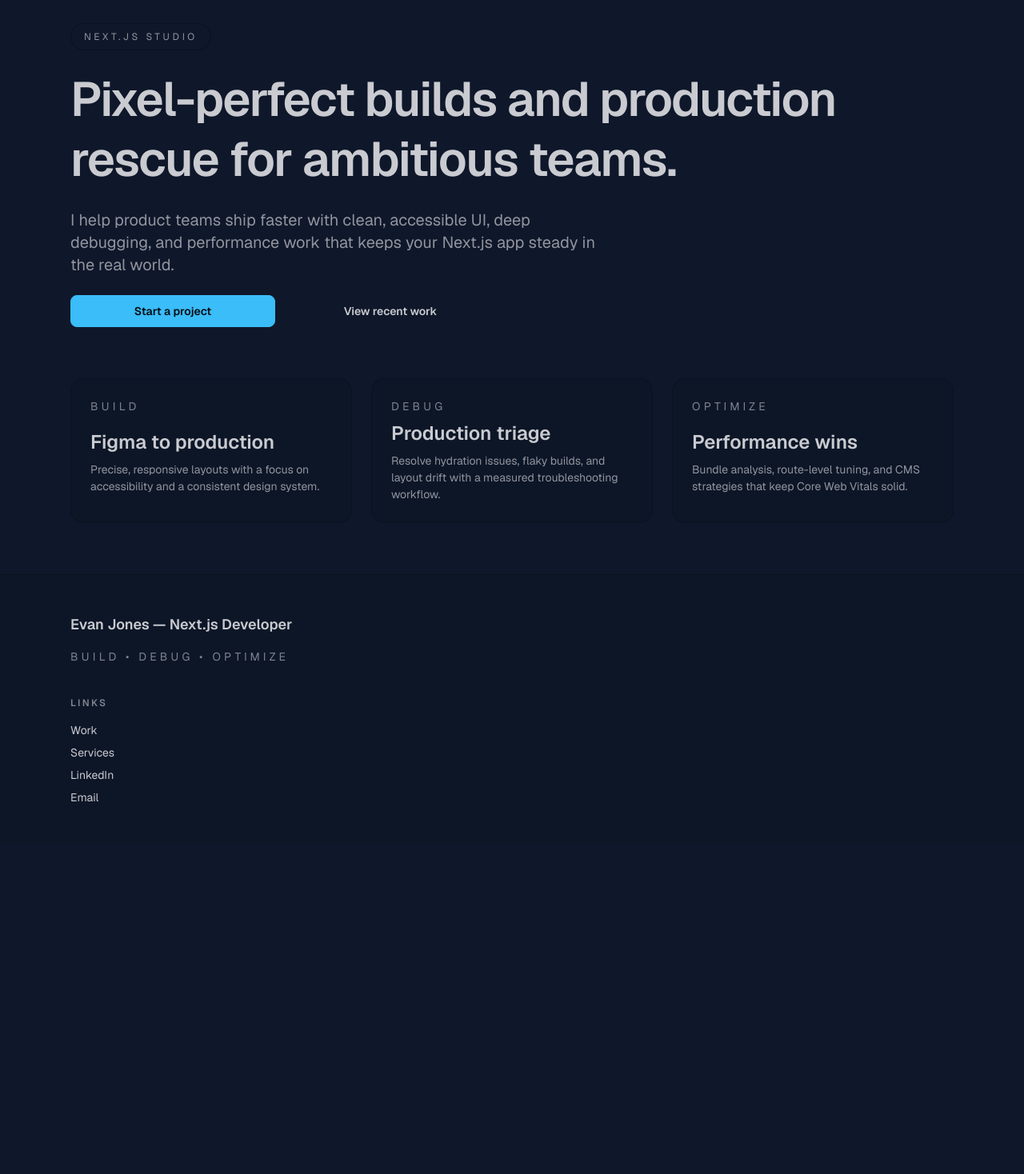
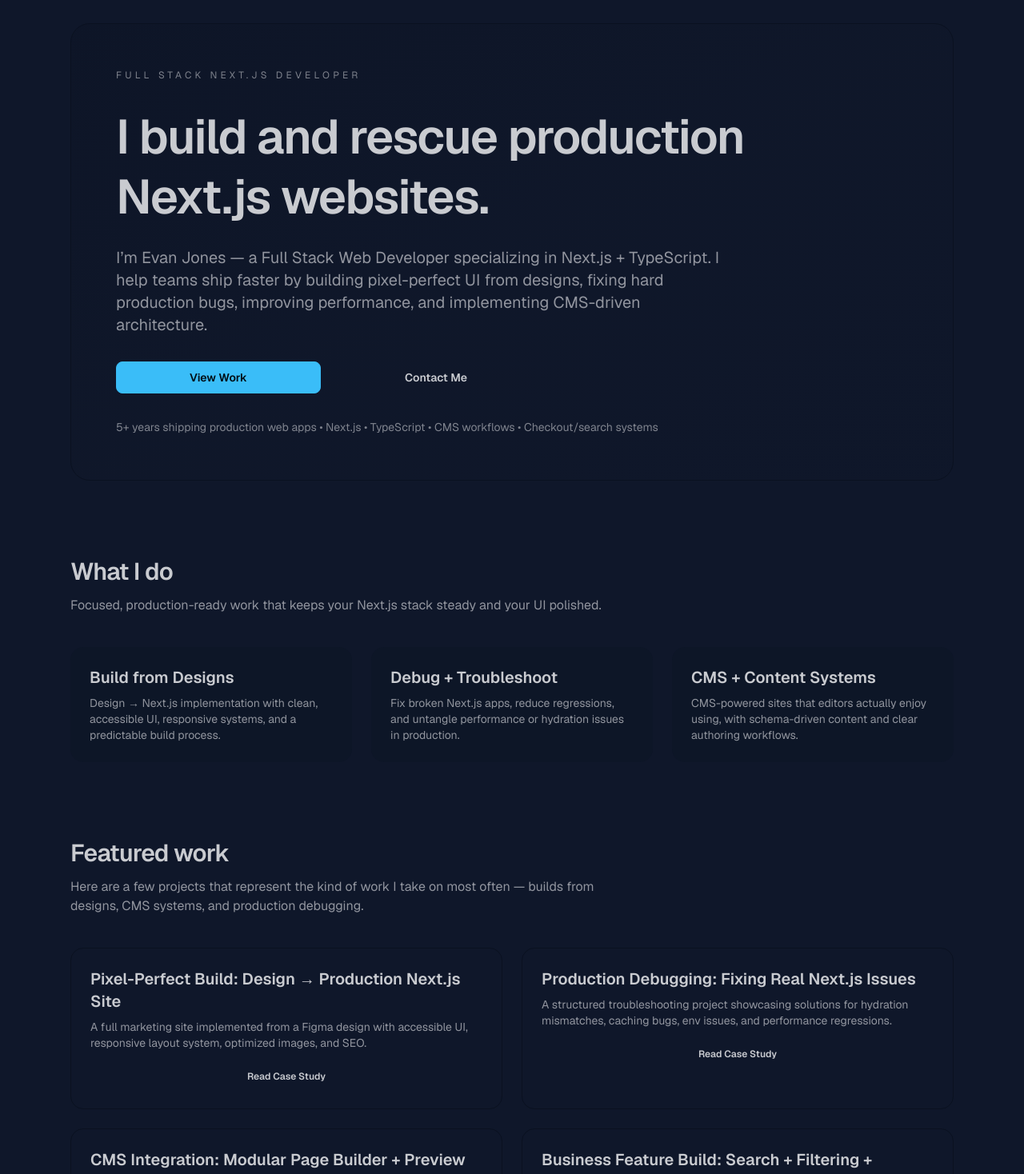
Before and after one commit to edj4960/portfolio-v5, a Next.js app: page / in a window 1280 px wide. Shown: the part 100-1568 px from the top of the page at 80% size. Before the commit the page ends 1155 px from the top, so only its background shows below. Built offline with nearby package versions, Linux system fonts and the light colour scheme.

Commit message:
Redesign homepage with comprehensive developer portfolio layout

```diff
--- a/src/app/page.tsx
+++ b/src/app/page.tsx
@@ -1,62 +1,232 @@
+import Link from "next/link";
+import Card from "@/components/Card";
+
+const techStack = [
+  "Next.js (App Router)",
+  "TypeScript",
+  "React",
+  "Node.js",
+  "CMS architecture (schema-driven content)",
+  "Stripe integrations",
+  "Search: Algolia / ElasticSearch patterns",
+  "Git workflows and modern CI pipelines",
+];
+
+const featuredWork = [
+  {
+    title: "Pixel-Perfect Build: Design → Production Next.js Site",
+    description:
+      "A full marketing site implemented from a Figma design with accessible UI, responsive layout system, optimized images, and SEO.",
+    href: "/work#pixel-perfect-build",
+  },
+  {
+    title: "Production Debugging: Fixing Real Next.js Issues",
+    description:
+      "A structured troubleshooting project showcasing solutions for hydration mismatches, caching bugs, env issues, and performance regressions.",
+    href: "/work#production-debugging",
+  },
+  {
+    title: "CMS Integration: Modular Page Builder + Preview Workflow",
+    description:
+      "CMS-driven component architecture with schema validation, preview mode, editor-friendly structure, and clean separation of client/server concerns.",
+    href: "/work#cms-integration",
+  },
+  {
+    title: "Business Feature Build: Search + Filtering + Checkout Flow",
+    description:
+      "Production-style implementation of faceted search and a clean checkout flow built with modern patterns and maintainable code structure.",
+    href: "/work#search-and-checkout",
+  },
+];
+
 export default function Home() {
   return (
-    <section className="space-y-16">
+    <div className="space-y-24">
+      <section className="rounded-3xl border border-base-300 bg-gradient-to-br from-base-200/60 via-base-100 to-base-200/10 px-8 py-14 md:px-14">
+        <div className="space-y-8">
+          <p className="text-xs uppercase tracking-[0.35em] text-base-content/60">
+            Full Stack Next.js Developer
+          </p>
           <div className="space-y-6">
-        <p className="inline-flex items-center gap-2 rounded-full border border-base-300 px-4 py-2 text-xs uppercase tracking-[0.3em] text-base-content/70">
-          Next.js Studio
+            <h1 className="text-4xl font-semibold leading-tight tracking-tight md:text-6xl">
+              I build and rescue production Next.js websites.
+            </h1>
+            <p className="max-w-3xl text-lg text-base-content/70 md:text-xl">
+              I’m Evan Jones — a Full Stack Web Developer specializing in Next.js
+              + TypeScript. I help teams ship faster by building pixel-perfect UI
+              from designs, fixing hard production bugs, improving performance,
+              and implementing CMS-driven architecture.
             </p>
-        <h1 className="text-4xl font-semibold leading-tight tracking-tight md:text-6xl">
-          Pixel-perfect builds and production rescue for ambitious teams.
-        </h1>
-        <p className="max-w-2xl text-lg text-base-content/70 md:text-xl">
-          I help product teams ship faster with clean, accessible UI, deep
-          debugging, and performance work that keeps your Next.js app steady in
-          the real world.
+          </div>
+          <div className="flex flex-wrap gap-4">
+            <Link href="/work" className="btn btn-primary btn-wide">
+              View Work
+            </Link>
+            <Link href="/contact" className="btn btn-ghost btn-wide">
+              Contact Me
+            </Link>
+          </div>
+          <p className="text-sm text-base-content/60">
+            5+ years shipping production web apps • Next.js • TypeScript • CMS
+            workflows • Checkout/search systems
           </p>
-        <div className="flex flex-wrap gap-4">
-          <button className="btn btn-primary btn-wide">Start a project</button>
-          <button className="btn btn-ghost btn-wide">View recent work</button>
         </div>
+      </section>
+
+      <section className="space-y-10">
+        <div className="space-y-3">
+          <h2 className="text-3xl font-semibold tracking-tight">
+            What I do
+          </h2>
+          <p className="max-w-2xl text-base text-base-content/70">
+            Focused, production-ready work that keeps your Next.js stack steady
+            and your UI polished.
+          </p>
         </div>
+        <div className="grid gap-6 md:grid-cols-3">
+          <Card
+            title="Build from Designs"
+            description="Design → Next.js implementation with clean, accessible UI, responsive systems, and a predictable build process."
+          />
+          <Card
+            title="Debug + Troubleshoot"
+            description="Fix broken Next.js apps, reduce regressions, and untangle performance or hydration issues in production."
+          />
+          <Card
+            title="CMS + Content Systems"
+            description="CMS-powered sites that editors actually enjoy using, with schema-driven content and clear authoring workflows."
+          />
+        </div>
+      </section>
 
-      <div className="grid gap-6 md:grid-cols-3">
-        <div className="card border border-base-300 bg-base-200/40">
-          <div className="card-body">
-            <p className="text-sm uppercase tracking-[0.3em] text-base-content/60">
-              Build
+      <section className="space-y-10">
+        <div className="space-y-3">
+          <h2 className="text-3xl font-semibold tracking-tight">
+            Featured work
+          </h2>
+          <p className="max-w-2xl text-base text-base-content/70">
+            Here are a few projects that represent the kind of work I take on
+            most often — builds from designs, CMS systems, and production
+            debugging.
           </p>
-            <h2 className="text-2xl font-semibold">Figma to production</h2>
-            <p className="text-base-content/70">
-              Precise, responsive layouts with a focus on accessibility and a
-              consistent design system.
+        </div>
+        <div className="grid gap-6 md:grid-cols-2">
+          {featuredWork.map((project) => (
+            <Card
+              key={project.title}
+              title={project.title}
+              description={project.description}
+              variant="outline"
+            >
+              <Link href={project.href} className="btn btn-ghost btn-sm">
+                Read Case Study
+              </Link>
+            </Card>
+          ))}
+        </div>
+      </section>
+
+      <section className="space-y-10">
+        <div className="space-y-3">
+          <h2 className="text-3xl font-semibold tracking-tight">
+            Tech I work with
+          </h2>
+          <p className="max-w-2xl text-base text-base-content/70">
+            Tools and patterns used across production builds, feature work, and
+            platform rescue projects.
+          </p>
+        </div>
+        <div className="flex flex-wrap gap-3">
+          {techStack.map((item) => (
+            <span key={item} className="badge badge-outline px-4 py-3">
+              {item}
+            </span>
+          ))}
+        </div>
+      </section>
+
+      <section className="space-y-10">
+        <div className="space-y-3">
+          <h2 className="text-3xl font-semibold tracking-tight">
+            What you get when you work with me
+          </h2>
+        </div>
+        <div className="grid gap-6 md:grid-cols-2">
+          <div className="rounded-2xl border border-base-300 bg-base-200/40 p-6">
+            <p className="text-base text-base-content/80">
+              A fast start: I can step into existing codebases and contribute
+              immediately
+            </p>
+          </div>
+          <div className="rounded-2xl border border-base-300 bg-base-200/40 p-6">
+            <p className="text-base text-base-content/80">
+              Strong ownership: I take unclear problems and turn them into clear
+              outcomes
+            </p>
+          </div>
+          <div className="rounded-2xl border border-base-300 bg-base-200/40 p-6">
+            <p className="text-base text-base-content/80">
+              Production thinking: I focus on maintainability, performance, and
+              real-world constraints
+            </p>
+          </div>
+          <div className="rounded-2xl border border-base-300 bg-base-200/40 p-6">
+            <p className="text-base text-base-content/80">
+              High-quality UX: clean UI, clean interactions, and attention to
+              detail
             </p>
           </div>
         </div>
-        <div className="card border border-base-300 bg-base-200/40">
-          <div className="card-body">
-            <p className="text-sm uppercase tracking-[0.3em] text-base-content/60">
-              Debug
+      </section>
+
+      <section className="space-y-10">
+        <div className="space-y-3">
+          <h2 className="text-3xl font-semibold tracking-tight">
+            Recognition &amp; feedback
+          </h2>
+        </div>
+        <div className="grid gap-6 md:grid-cols-2">
+          <div className="rounded-2xl border border-base-300 bg-base-100 p-6">
+            <p className="text-lg text-base-content/80">
+              “We can always count on Evan to get projects done on time as well
+              as finding new methods for working better.”
             </p>
-            <h2 className="text-2xl font-semibold">Production triage</h2>
-            <p className="text-base-content/70">
-              Resolve hydration issues, flaky builds, and layout drift with a
-              measured troubleshooting workflow.
+            <p className="mt-6 text-xs uppercase tracking-[0.3em] text-base-content/60">
+              Former collaborator
+            </p>
+          </div>
+          <div className="rounded-2xl border border-base-300 bg-base-100 p-6">
+            <p className="text-lg text-base-content/80">
+              “He jumps in to every project with a positive attitude and brings
+              good ideas to the table… approaches [difficult tasks]
+              thoughtfully.”
+            </p>
+            <p className="mt-6 text-xs uppercase tracking-[0.3em] text-base-content/60">
+              Product lead
             </p>
           </div>
         </div>
-        <div className="card border border-base-300 bg-base-200/40">
-          <div className="card-body">
-            <p className="text-sm uppercase tracking-[0.3em] text-base-content/60">
-              Optimize
+      </section>
+
+      <section className="rounded-3xl border border-base-300 bg-gradient-to-br from-base-200/60 via-base-100 to-base-200/10 px-8 py-12 md:px-12">
+        <div className="space-y-6">
+          <h2 className="text-3xl font-semibold tracking-tight md:text-4xl">
+            Need help with a Next.js project?
+          </h2>
+          <p className="max-w-2xl text-base text-base-content/70 md:text-lg">
+            Let’s talk about your roadmap, your blockers, and how I can help you
+            ship with confidence.
           </p>
-            <h2 className="text-2xl font-semibold">Performance wins</h2>
-            <p className="text-base-content/70">
-              Bundle analysis, route-level tuning, and CMS strategies that keep
-              Core Web Vitals solid.
-            </p>
-          </div>
+          <div className="flex flex-wrap gap-4">
+            <Link href="/contact" className="btn btn-primary btn-wide">
+              Contact Me
+            </Link>
+            <Link href="/services" className="btn btn-ghost btn-wide">
+              See Services
+            </Link>
           </div>
         </div>
       </section>
+    </div>
   );
 }
```
Lines whose indentation alone changed are shown as unchanged.
